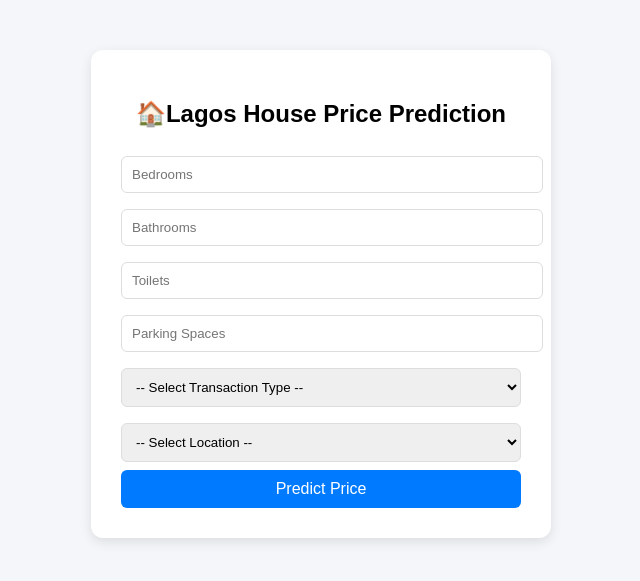
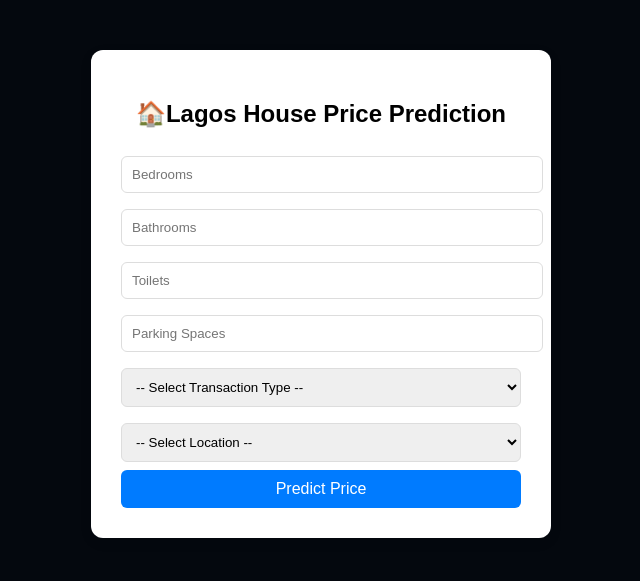
Before and after one commit to omogbolahan94/Lagos-House-Price-Prediction, a Flask app: page / in a window 1280 px wide. Shown: the top 581 px of the page, without its empty margins (319-959 px from the left). Run offline with Flask 3, Linux system fonts and the light colour scheme; parts of the project's set-up code (start-up, migrations or seed data) failed here and were passed over.

```diff
--- a/templates/index.html
+++ b/templates/index.html
@@ -5,7 +5,7 @@
     <style>
         body {
             font-family: Arial, sans-serif;
-            background: #f4f6f9;
+            background: #04080e;
             text-align: center;
             margin: 0;
             padding: 0;
```
Also changed, not shown: requirements.txt (added, +27 -0 lines).
